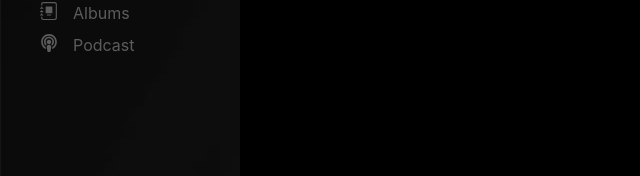
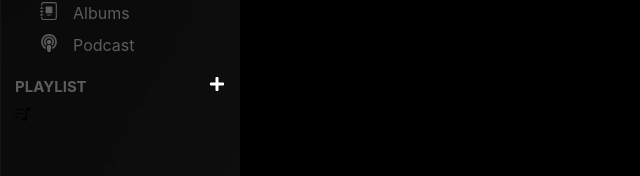
Before and after one commit to Swaakk/Spotify-clone, a React (Create React App) app: page / in a window 1280 px wide. Shown: the part 302-478 px from the top of the page, without its empty margins (0-640 px from the left). Built offline with nearby package versions, Linux system fonts and the light colour scheme.

Commit message:
continueing with design

```diff
--- a/src/Components/LeftMenuu.js
+++ b/src/Components/LeftMenuu.js
@@ -4,6 +4,9 @@ import {FaSpotify,FaEllipsisH} from "react-icons/fa"
 import {BiSearchAlt} from "react-icons/bi"
 import { MenuList } from './MenuList'
 import { Menu } from './Menu'
+import { MenuPlay } from './MenuPlay'
+
+
 
 
 function LeftMenuu() {
@@ -26,6 +29,9 @@ function LeftMenuu() {
           </i>
         </div>
           <Menu title={'Menu'} MenuObject={MenuList}/>
+          <MenuPlay/>
+
+
     </div>
   )
 }
--- a/src/Components/Menu.js
+++ b/src/Components/Menu.js
@@ -1,6 +1,19 @@
+import { useEffect } from "react"
 import React from 'react'
 
+
 function Menu({title,MenuObject}) {
+
+      useEffect(()=>{
+          const allLi = document.querySelectorAll(".MenuContainer ul li");
+
+          function changeMenu(){
+              allLi.forEach((e)=>e.classList.remove("active"))
+              this.classList.add("active")
+          }
+          allLi.forEach((e)=>e.addEventListener("click",changeMenu))
+      },[])
+
   return (
     <div className='MenuContainer'>
         <p className='title'>{title}</p>
--- /dev/null
+++ b/src/Components/MenuPlay.js
@@ -0,0 +1,28 @@
+import React from 'react'
+import {FaPlus} from "react-icons/fa"
+import {BsMusicNoteList,BsTrash} from "react-icons/bs"
+import { PlayList } from './PlayList'
+
+
+
+function MenuPlay() {
+  return (
+    <div className='playListContainer'>
+        <div className='nameContainer'>
+            <p>Playlist</p>
+            <i>
+                <FaPlus/>
+            </i>
+        </div>
+
+        <div className='playListScroll'>
+            <i>
+                <BsMusicNoteList/>
+            </i>
+        </div>
+
+    </div>
+  )
+}
+
+export {MenuPlay}
--- /dev/null
+++ b/src/Components/PlayList.js
@@ -0,0 +1,11 @@
+const PlayList = [
+    {id : 1, name : "Top Hits of 2021"},
+    {id : 1, name : "Dance"},
+    {id : 1, name : "Realaxing Music"},
+    {id : 1, name : "Instrument"},
+    {id : 1, name : "Hip Hop"},
+    {id : 1, name : "Workout Music"},
+]
+
+
+export {PlayList}
--- a/src/Styles/LeftMenuu.css
+++ b/src/Styles/LeftMenuu.css
@@ -108,10 +108,6 @@
 
 }
 
-.MenuContainer ul li a:hover{
-    color: white;
-    transition: 0.5s;
-}
 
 .MenuContainer ul li:before{
     position: absolute;
@@ -124,7 +120,42 @@
     border-radius: 5px;
 }
 
-.MenuContainer ul li:hover:before{
+.MenuContainer ul li:hover:before,
+.MenuContainer ul li.active:before{
     width: 5px;
     transition: 0.5s;
 }
+
+.MenuContainer ul li a:hover,
+.MenuContainer ul li.active {
+    color: white;
+    transition: 0.5s;
+}
+
+
+/* playlist css */
+
+
+.playListContainer{
+    cursor: pointer;
+    margin: 15px 0;
+}
+
+.playListContainer .nameContainer{
+    display: flex;
+    justify-content: space-between;
+    align-items: center;
+    color: green;
+    margin-bottom: 10px;
+}
+
+.playListContainer .nameContainer p{
+    font-size: 15px;
+    text-transform: uppercase;
+    font-weight: bold;
+}
+
+.playListContainer .nameContainer i{
+    color: white;
+    cursor: pointer;
+}
```
